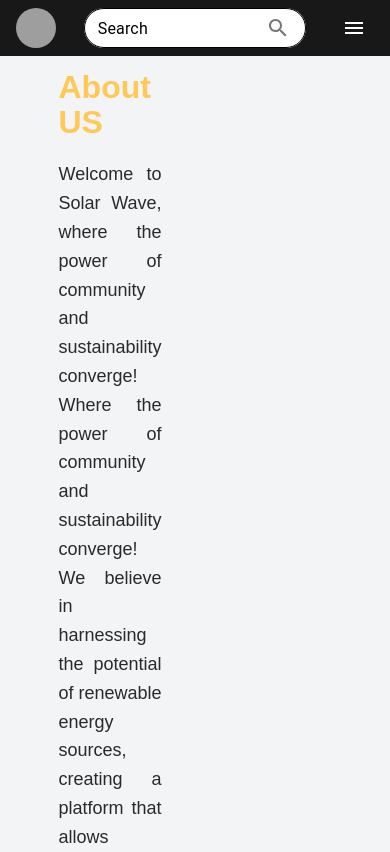
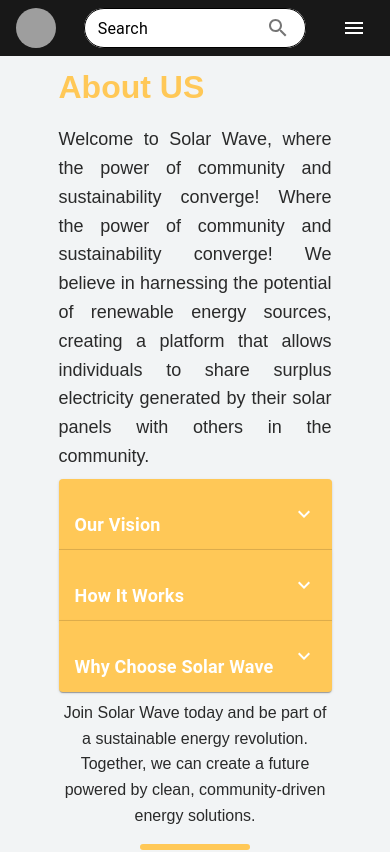
Before and after one commit to RemySader/SolarPanel, a React (Create React App) app in the folder frontend/: page /about-us in a window 390 px wide. Shown: the top 852 px of the page. Built offline with nearby package versions, Linux system fonts and the light colour scheme; grey boxes are pictures that could not be loaded.

Commit message:
fixed about us

```diff
--- a/frontend/src/components/about us/aboutus.css
+++ b/frontend/src/components/about us/aboutus.css
@@ -214,8 +214,11 @@
     width: 100%; /* Take up full width on smaller screens */
     margin-bottom: 1rem;
   }
+  .head{
+    grid-template-columns: 1fr ;
+  }
 
-    .about-us-container img {
+  .head img {
     display: none;
   }
 }
```
Lines whose indentation alone changed are shown as unchanged.
